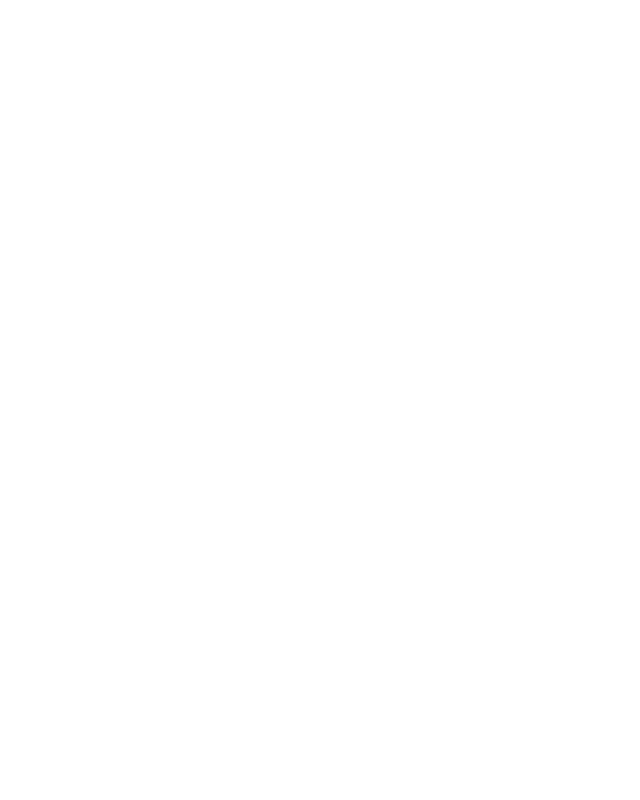
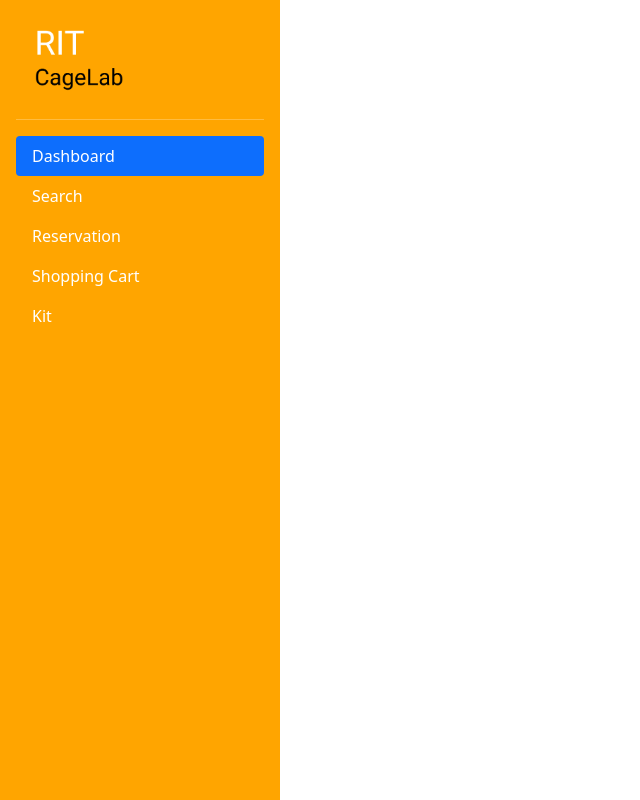
Before and after one commit to dustin1709/cagelab, a React (Create React App) app: page /dashboard in a window 1280 px wide. Before the commit this address had no page. Shown: the whole page, without its empty margins (0-640 px from the left). Built offline with nearby package versions, Linux system fonts and the light colour scheme.

Commit message:
navbar added

```diff
--- a/src/App.js
+++ b/src/App.js
@@ -1,11 +1,16 @@
-import { Route, Routes, useNavigate } from 'react-router-dom';
+import { Route, Routes } from 'react-router-dom';
 import Login from './pages/login/login';
+import Layout from './pages/LayOut';
+import Home from './pages/userindex/Home';
 
 function App() {
   return (
     <div className="App">
       <Routes>
-        <Route path="/" element={<Login />} />
+        <Route path="/" element={<Layout />}>
+          <Route path="/login" element={<Login />} />
+          <Route path="/dashboard" element={<Home />} />
+        </Route>
       </Routes>
     </div>
   );
--- a/src/index.css
+++ b/src/index.css
@@ -4,14 +4,23 @@
 
 body {
   min-height: 100vh;
-  display: flex;
-  font-weight: 400;
+  min-height: -webkit-fill-available;
   font-family: sans-serif;
 }
 
 body, html, .App, #root, .outer {
   width: 100%;
   height: 100%;
+}
+
+main {
+  display: flex;
+  flex-wrap: nowrap;
+  height: 100vh;
+  height: -webkit-fill-available;
+  max-height: 100vh;
+  overflow-x: auto;
+  overflow-y: hidden;
 }
 
 .outer {
--- /dev/null
+++ b/src/pages/LayOut.js
@@ -0,0 +1,11 @@
+import { Outlet } from "react-router-dom"
+
+const Layout = () => {
+    return (
+        <main className="App">
+            <Outlet />
+        </main>
+    )
+}
+
+export default Layout
--- a/src/pages/navbar/NavBar.js
+++ b/src/pages/navbar/NavBar.js
@@ -0,0 +1,40 @@
+import { NavLink } from "react-router-dom";
+import logo from './logo.png';
+
+const NavBar = () => {
+    return (
+        <div className="d-flex flex-column flex-shrink-0 p-3 text-white" style={{width: '280px', backgroundColor: 'orange'}}>
+            <img src={logo} alt="Logo" width="55%" />
+            <hr/>
+            <ul className="nav nav-pills flex-column mb-auto">
+                <li>
+                    <NavLink to="/dashboard" activeclassname="active" className="nav-link text-white">
+                        Dashboard
+                    </NavLink>
+                </li>
+                <li>
+                    <NavLink to="/search" activeclassname="active" className="nav-link text-white">
+                        Search
+                    </NavLink>
+                </li>
+                <li>
+                    <NavLink to="/reservation" activeclassname="active" className="nav-link text-white">
+                        Reservation
+                    </NavLink>
+                </li>
+                <li>
+                    <NavLink to="/cart" activeclassname="active" className="nav-link text-white">
+                        Shopping Cart
+                    </NavLink>
+                </li>
+                <li>
+                    <NavLink to="/kit" activeclassname="active" className="nav-link text-white">
+                        Kit
+                    </NavLink>
+                </li>
+            </ul>
+        </div>
+    )
+}
+
+export default NavBar
--- a/src/pages/userindex/Home.js
+++ b/src/pages/userindex/Home.js
@@ -0,0 +1,12 @@
+import React from 'react';
+import NavBar from '../navbar/NavBar';
+
+const Home = () => {
+  return (
+    <main>
+        <NavBar />
+    </main>
+  );
+}
+
+export default Home;
```
Also changed, not shown: src/pages/navbar/logo.png (added).
